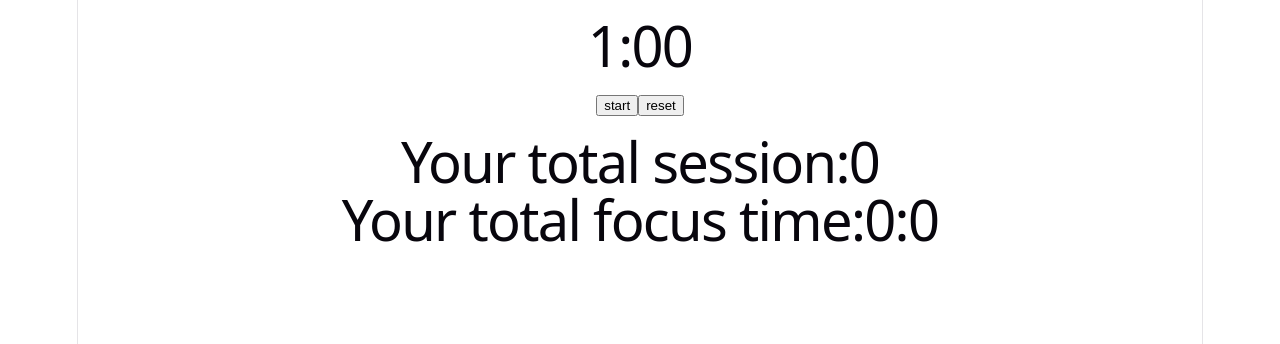
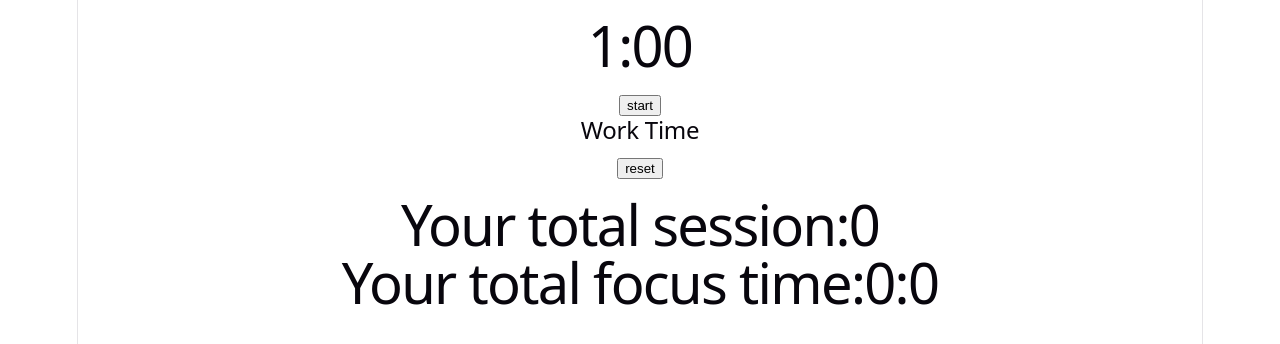
Before and after one commit to rebelliousi/focusflow, a React (Vite) app: page / in a window 1280 px wide. Shown: the top 344 px of the page. Built offline with nearby package versions, Linux system fonts and the light colour scheme.

Commit message:
feat:add switch mode

```diff
--- a/src/App.jsx
+++ b/src/App.jsx
@@ -8,6 +8,7 @@ const App=()=>{
     const [session,setSession]=useState(0)
 
     const [totalSeconds,setTotalSeconds]=useState(0)
+    const [mode,setMode]=useState('work')
 
     useEffect(()=>{
 
@@ -15,17 +16,25 @@ const App=()=>{
             return
         const interval=setInterval(()=>{
             setSecond(prev=>{
-                if (prev===0){
+                if (prev===0 && mode==='work'){
+                    setMode('break')
+
                     setIsRunning(false)
                     setSession(prev=>prev+1)
-                    return 0
-                }else {setTotalSeconds(prev=>prev+1)
+                    return 1.5*60
+
+                }else if(prev===0 && mode==='break'){
+                    setMode('work')
+                     setIsRunning(false)
+                   return 1*60
+                }
+                else {setTotalSeconds(prev=>prev+1)
                   return prev-1}
             })
         },1000)
 
         return()=> clearInterval(interval)
-    },[isRunning])
+    },[isRunning,mode])
 
     const min=Math.floor(second/60)
     const sec=Math.floor(second%60)
@@ -46,7 +55,7 @@ const App=()=>{
           <h1>{min}:{sec<10 ? "0"+sec : sec}</h1>
           {second!==0 &&           <button  onClick={handleRunning}>{isRunning ? 'stop' : "start"}</button>
 }
-
+<h2>{mode==='work' ? 'Work Time' : 'Break time'}</h2>
 
           <button onClick={handleReset}>reset</button>
           <h1>Your total session:{session}</h1>
```
